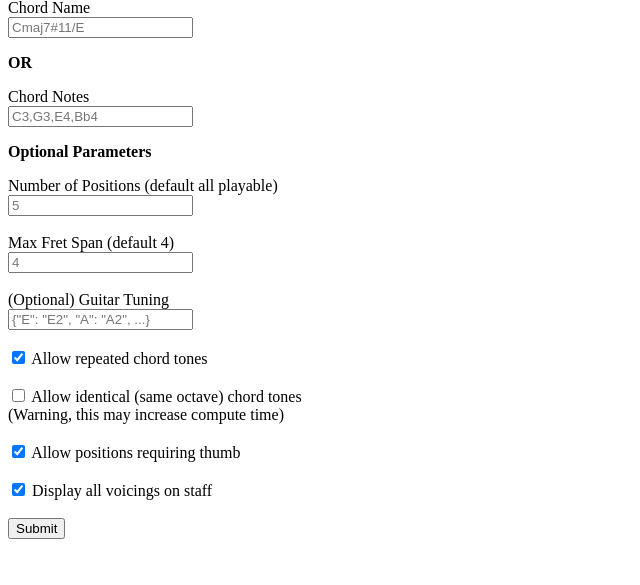
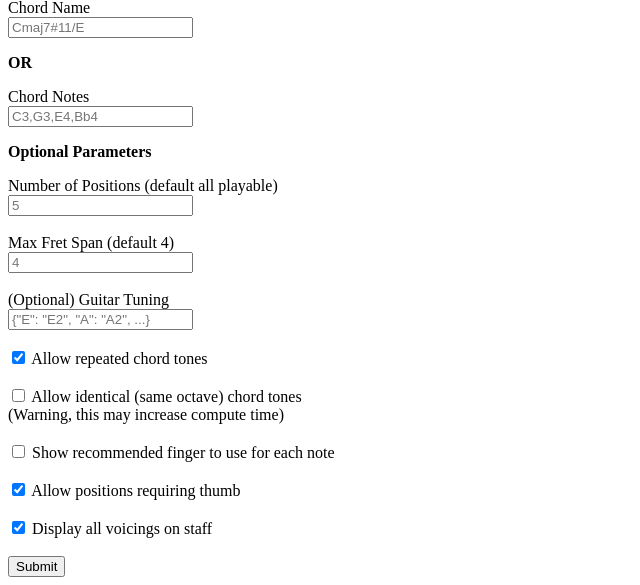
Before and after one commit to joeplattenburg/music, a Flask app: page /guitar_positions in a window 1280 px wide. Shown: the part 358-943 px from the top of the page, without its empty margins (0-640 px from the left). Before the commit the page ends 897 px from the top, so only its background shows below. Run offline with Flask 3, Linux system fonts and the light colour scheme.

Commit message:
add fingers to app

```diff
--- a/src/music/app.py
+++ b/src/music/app.py
@@ -45,6 +45,7 @@ def guitar_positions():
         chord_name = request.form['chord_name'].strip()
         allow_repeats = request.form.get('allow_repeats', '').strip() or 'false'
         allow_identical = request.form.get('allow_identical', '').strip() or 'false'
+        show_fingers = request.form.get('show_fingers', '').strip() or 'false'
         allow_thumb = request.form.get('allow_thumb', '').strip() or 'false'
         all_voicings = request.form.get('all_voicings', '').strip() or 'false'
         if notes_string:
@@ -54,6 +55,7 @@ def guitar_positions():
                 top_n='top_n=' + top_n,
                 max_fret_span='max_fret_span=' + max_fret_span,
                 tuning='tuning=' + tuning,
+                show_fingers='show_fingers=' + show_fingers,
                 allow_thumb='allow_thumb=' + allow_thumb,
             ))
         elif chord_name:
@@ -67,6 +69,7 @@ def guitar_positions():
                     tuning='tuning=' + tuning,
                     allow_repeats='allow_repeats=' + allow_repeats,
                     allow_identical='allow_identical=' + allow_identical,
+                    show_fingers='show_fingers=' + show_fingers,
                     allow_thumb='allow_thumb=' + allow_thumb,
                     all_voicings='all_voicings=' + all_voicings,
                 ))
@@ -79,14 +82,22 @@ def guitar_positions():
 
 @app.route(
     "/guitar_positions/notes/<notes_string>"
-    "/<top_n>/<max_fret_span>/<tuning>/<allow_thumb>"
+    "/<top_n>/<max_fret_span>/<tuning>/<show_fingers>/<allow_thumb>"
 )
-def guitar_positions_display_notes(notes_string: str, top_n: str, max_fret_span: str, tuning: str, allow_thumb: str) -> str:
+def guitar_positions_display_notes(
+        notes_string: str,
+        top_n: str,
+        max_fret_span: str,
+        tuning: str,
+        show_fingers: str,
+        allow_thumb: str,
+) -> str:
     top_n_ = int(escape(top_n).split('=')[1])
     if top_n_ < 0:
         top_n_ = None
     max_fret_span_ = int(escape(max_fret_span).split('=')[1])
     tuning_ = escape(tuning).split('=')[1]
+    show_fingers_: bool = escape(show_fingers).split('=')[1] == 'true'
     allow_thumb_: bool = escape(allow_thumb).split('=')[1] == 'true'
     notes_list = [music.Note.from_string(note) for note in escape(notes_string).split(',')]
     chord = music.Chord(notes_list)
@@ -109,7 +120,7 @@ def guitar_positions_display_notes(notes_string: str, top_n: str, max_fret_span:
     )
     positions_all = chord.num_total_guitar_positions
     positions = music.GuitarPosition.sorted(positions_playable)[:top_n_]
-    positions_printable = ['<br>'.join(p.printable()) for p in positions]
+    positions_printable = ['<br>'.join(p.printable(fingers=show_fingers_)) for p in positions]
     elapsed_time = f'{(time.time() - t1):.2f}'
     return render_template(
         'guitar_positions_display.html',
@@ -120,7 +131,7 @@ def guitar_positions_display_notes(notes_string: str, top_n: str, max_fret_span:
 
 @app.route(
     "/guitar_positions/chord_name/<chord_name>"
-    "/<top_n>/<max_fret_span>/<tuning>/<allow_repeats>/<allow_identical>/<allow_thumb>/<all_voicings>"
+    "/<top_n>/<max_fret_span>/<tuning>/<allow_repeats>/<allow_identical>/<show_fingers>/<allow_thumb>/<all_voicings>"
 )
 def guitar_positions_display_name(
         chord_name: str,
@@ -129,6 +140,7 @@ def guitar_positions_display_name(
         tuning: str,
         allow_repeats: str,
         allow_identical: str,
+        show_fingers: str,
         allow_thumb: str,
         all_voicings: str
 ) -> str:
@@ -140,6 +152,7 @@ def guitar_positions_display_name(
     tuning_ = escape(tuning).split('=')[1]
     allow_repeats_: bool = escape(allow_repeats).split('=')[1] == 'true'
     allow_identical_: bool = escape(allow_identical).split('=')[1] == 'true'
+    show_fingers_: bool = escape(show_fingers).split('=')[1] == 'true'
     allow_thumb_: bool = escape(allow_thumb).split('=')[1] == 'true'
     all_voicings_: bool = escape(all_voicings).split('=')[1] == 'true'
     guitar = (
@@ -173,7 +186,7 @@ def guitar_positions_display_name(
     else:
         cleanup()
     positions = music.GuitarPosition.sorted(positions_playable)[:top_n_]
-    positions_printable = ['<br>'.join(p.printable()) for p in positions]
+    positions_printable = ['<br>'.join(p.printable(fingers=show_fingers_)) for p in positions]
     elapsed_time = f'{(time.time() - t1):.2f}'
     return render_template(
         'guitar_positions_display.html',
@@ -187,21 +200,28 @@ def guitar_chord_progression():
     if request.method == 'POST':
         chords_string = request.form['chords'].strip()
         allow_repeats = request.form.get('allow_repeats', '').strip() or 'false'
+        show_fingers = request.form.get('show_fingers', '').strip() or 'false'
         return redirect(url_for(
             'guitar_chord_progression_display',
             chords_string=chords_string,
             allow_repeats='allow_repeats=' + allow_repeats,
+            show_fingers='show_fingers=' + show_fingers,
         ))
     return render_template('guitar_chord_progression_input.html')
 
 
-@app.route("/guitar_chord_progression/<chords_string>/<allow_repeats>", methods=('GET', 'POST'))
-def guitar_chord_progression_display(chords_string: str, allow_repeats: str):
+@app.route("/guitar_chord_progression/<chords_string>/<allow_repeats>/<show_fingers>", methods=('GET', 'POST'))
+def guitar_chord_progression_display(
+        chords_string: str,
+        allow_repeats: str,
+        show_fingers: str,
+):
     t1 = time.time()
     chord_progression = music.ChordProgression(
         [music.ChordName(chord) for chord in escape(chords_string).split(',')]
     )
     allow_repeats_: bool = escape(allow_repeats).split('=')[1] == 'true'
+    show_fingers_: bool = escape(show_fingers).split('=')[1] == 'true'
     opt_positions = chord_progression.optimal_guitar_positions(allow_repeats=allow_repeats_)
     opt_chords = [p.chord for p in opt_positions]
     if music.media_installed and opt_chords:
@@ -210,7 +230,7 @@ def guitar_chord_progression_display(chords_string: str, allow_repeats: str):
         music.Staff(chords=opt_chords).write_png(os.path.join(STATIC_DIR, 'temp.png'))
     else:
         cleanup()
-    positions_printable = ['<br>'.join(p.printable()) for p in opt_positions]
+    positions_printable = ['<br>'.join(p.printable(fingers=show_fingers_)) for p in opt_positions]
     elapsed_time = f'{(time.time() - t1):.2f}'
     return render_template(
         'guitar_chord_progression_display.html',
--- a/src/music/templates/guitar_chord_progression_input.html
+++ b/src/music/templates/guitar_chord_progression_input.html
@@ -18,6 +18,10 @@
                value="true"></input>
         <label for="allow_repeats"> Allow repeated chord tones</label><br>
         <br>
+        <input type="checkbox" id="show_fingers" name="show_fingers"
+               value="true"></input>
+        <label for="show_fingers"> Show recommended finger to use for each note</label><br>
+        <br>
         <br>
         <button type="submit">Submit</button>
     </form>
--- a/src/music/templates/guitar_positions_input.html
+++ b/src/music/templates/guitar_positions_input.html
@@ -54,6 +54,10 @@
         <label for="allow_identical"> Allow identical (same octave) chord tones<br>
             (Warning, this may increase compute time)</label><br>
         <br>
+        <input type="checkbox" id="show_fingers" name="show_fingers"
+               value="true"></input>
+        <label for="show_fingers"> Show recommended finger to use for each note</label><br>
+        <br>
         <input type="checkbox" id="allow_thumb" name="allow_thumb"
                value="true" checked></input>
         <label for="allow_thumb"> Allow positions requiring thumb</label><br>
```
